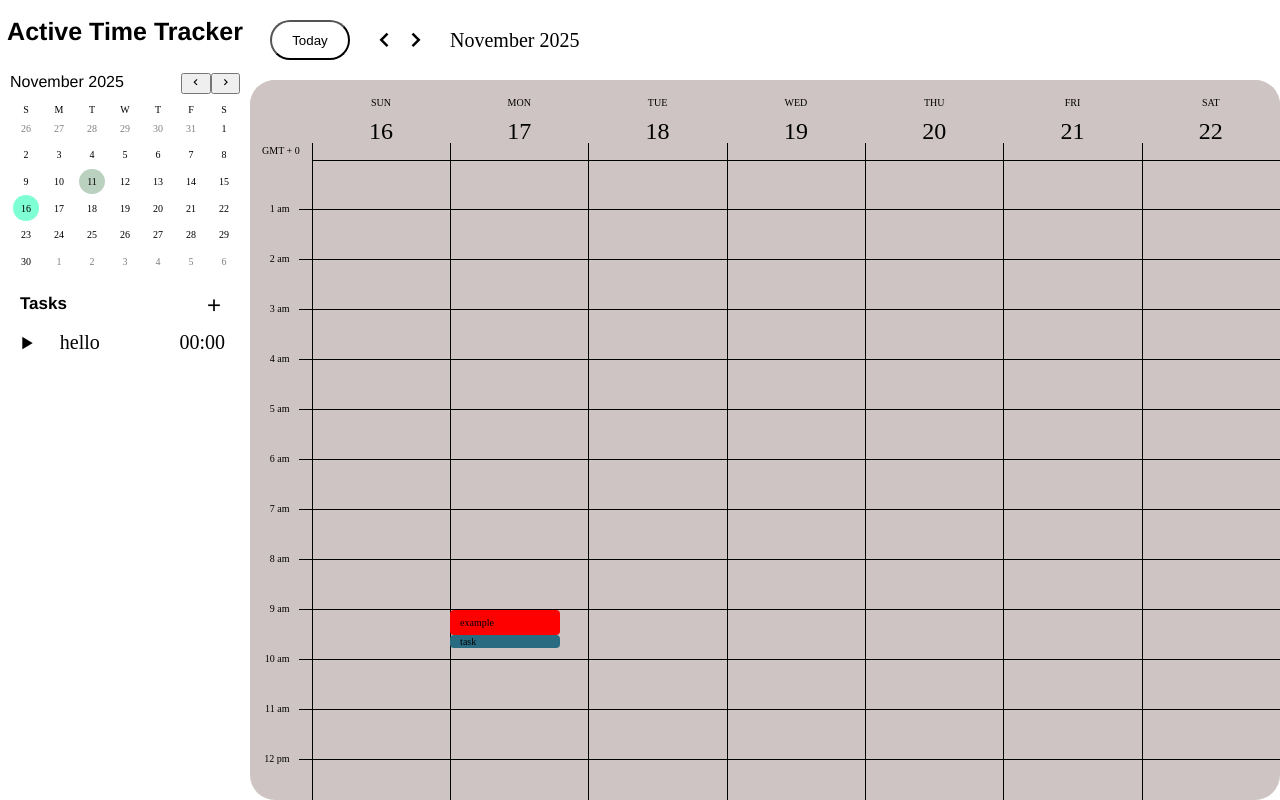
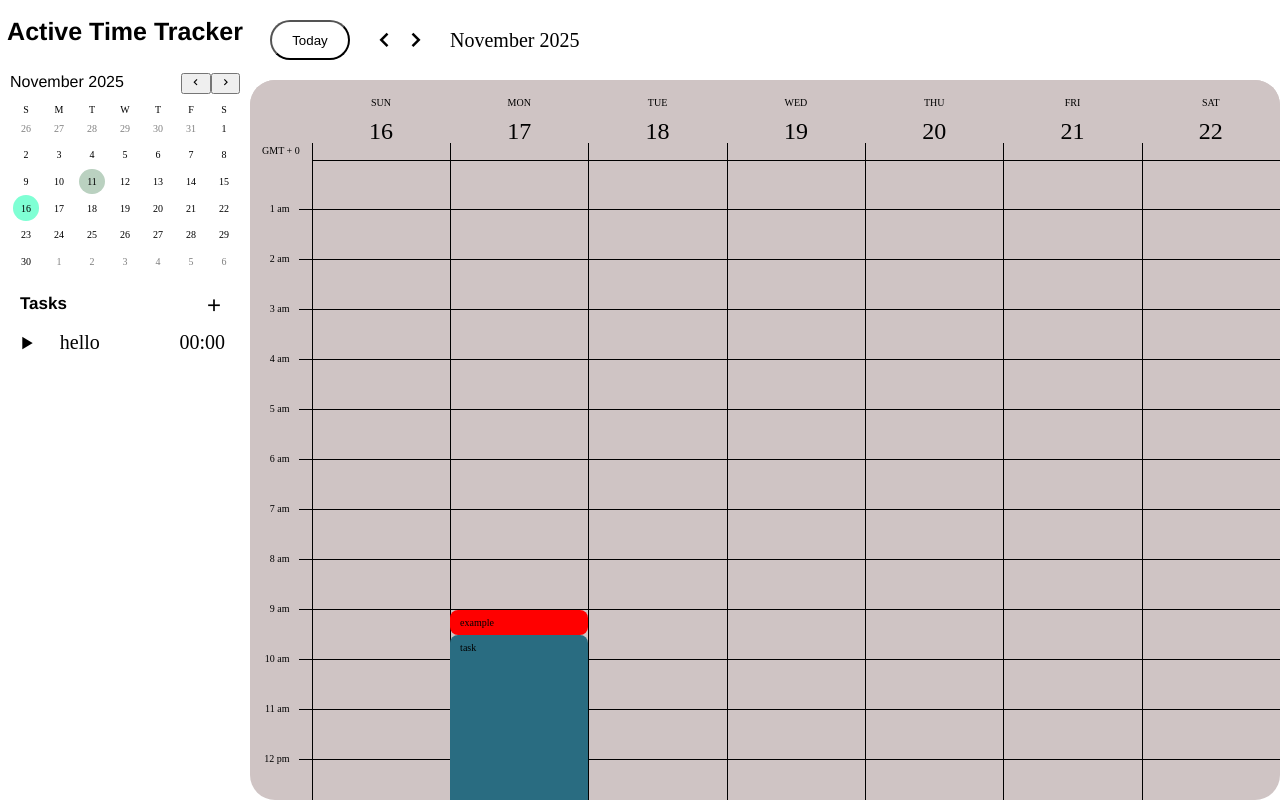
Before and after one commit to SimonX1a0/google-calendar, a React (Vite) app in the folder calendar-app/: page / in a window 1280 px wide. Both pictures are taken after a click on the element "16". Built offline with nearby package versions, Linux system fonts and the light colour scheme.

Commit message:
displaying event blocks using lanes

```diff
--- a/calendar-app/src/Calendar/Calendar.jsx
+++ b/calendar-app/src/Calendar/Calendar.jsx
@@ -19,7 +19,7 @@ function Calendar(){
             title: "task",
             color: "#296c81ff",
             start: new Date(2025,11,17,9,30),
-            end: new Date(2025,11,17,9,45),
+            end: new Date(2025,11,17,18,0),
         }
     ]);
 
--- a/calendar-app/src/Calendar/Dates/Calendar-grids/Calendar-Columns/Column.jsx
+++ b/calendar-app/src/Calendar/Dates/Calendar-grids/Calendar-Columns/Column.jsx
@@ -14,6 +14,52 @@ function Column(props){
         return () => clearInterval(interval);
     })
 
+    function renderEvents(eventList){
+        let sortedList = eventList.sort((a, b)=>(a.start - b.start));
+        const lanes = [];
+        for(let event of sortedList){
+            let placed = false;
+            for(let lane of lanes){
+                let last = lane[lane.length-1];
+                if(last.end <= event.start){
+                    lane.push(event);
+                    placed = true;
+                    break;
+                }
+            }
+            if(!placed) lanes.push([event]);
+        }
+
+        return sortedList.map((event)=>{
+            const laneIndex = lanes.findIndex(l => l.includes(event));
+            const laneCount = lanes.length;
+            const startMin = event.start.getHours() * 60 + event.start.getMinutes();
+            const endMin = event.end.getHours() * 60 + event.end.getMinutes();
+            const elapse = endMin - startMin;
+            return(
+                <div
+                    key={event.id}
+                    className={style.event}
+                    style={
+                        {
+                            display: 'flex',
+                            position: 'absolute',
+                            top: `${startMin/1440*100}%`,
+                            width: `${100 / laneCount}%`,
+                            height: `${elapse/1440*100}%`,
+                            left: `${(100 / laneCount) * laneIndex}%`,
+                            backgroundColor: [event.color]
+                        }
+                    }
+                >
+                    {event.title}
+                </div>
+            );
+        });
+    }
+
+
+
     let divs = Array.from({length: 24}, (_, i)=>i);
     return(
         <div className={style.column}>
@@ -29,26 +75,7 @@ function Column(props){
                     : null}
                 </div>
             ))}
-            {
-                list.map((interval, idx)=>{
-                    let hour = interval.start.getHours();
-                    let minute = interval.start.getMinutes();
-                    let top = hour*5 + (minute/60)*5;
-                    let elpaseHour = interval.end.getHours() - interval.start.getHours();
-                    let elapseMinute = interval.end.getMinutes() - interval.start.getMinutes();
-                    let height = elpaseHour*5 + (elapseMinute/60)*5;
-                    return(<div
-                        className={style.event}
-                        key={idx}
-                        style={{top: `${top}rem`,
-                                height: `${height}rem`,
-                                backgroundColor: `${interval.color}`
-                            }}
-                        >
-                            {interval.title}
-                        </div>)
-                })
-            }
+            {renderEvents(list)}
         </div>
     );
 }
--- a/calendar-app/src/Calendar/Dates/Calendar-grids/Calendar-Columns/Columns.module.css
+++ b/calendar-app/src/Calendar/Dates/Calendar-grids/Calendar-Columns/Columns.module.css
@@ -49,8 +49,9 @@
     position:absolute;
     display:flex;
     padding-left:1rem;
-    align-items: center;
+    align-items: top;
+    padding-top: 5%;
     width:11rem;
-    border-radius: 0.4rem;
+    border-radius: 0.8rem;
     box-sizing: border-box;
 }
```
